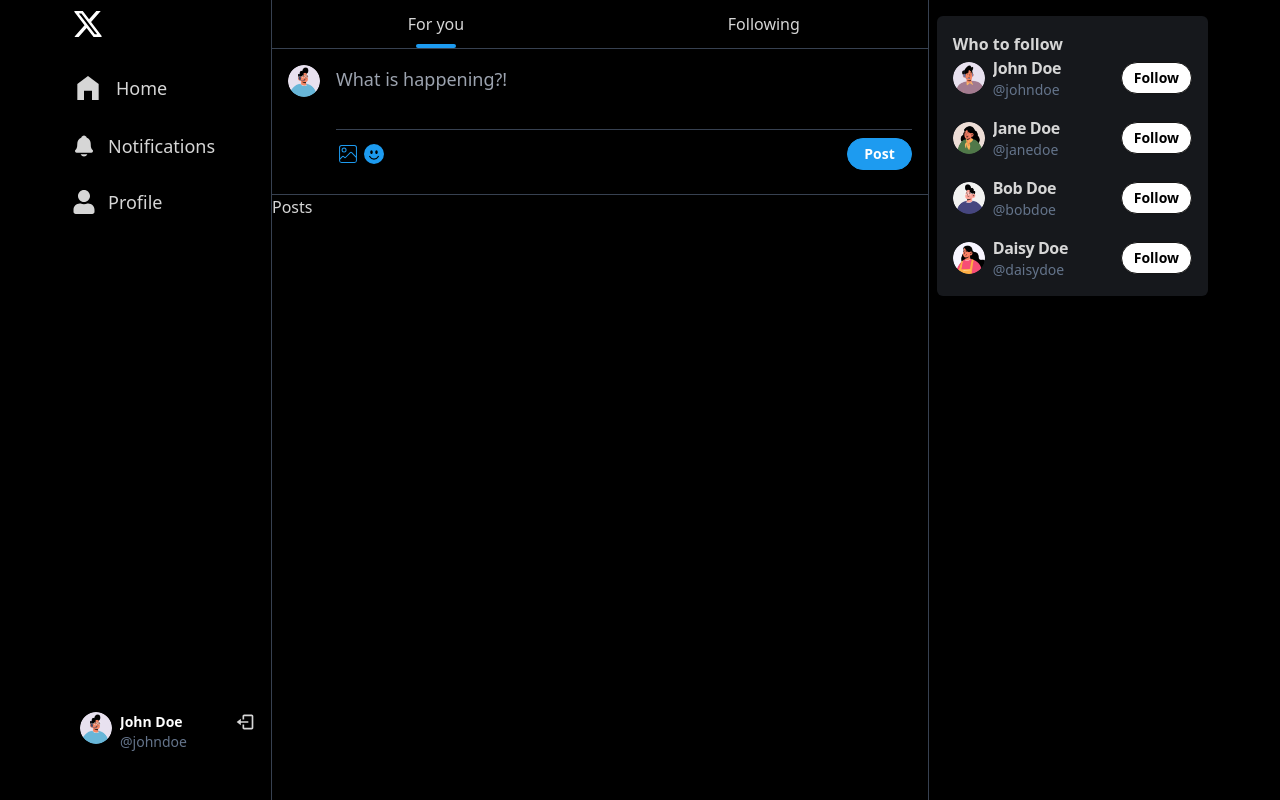
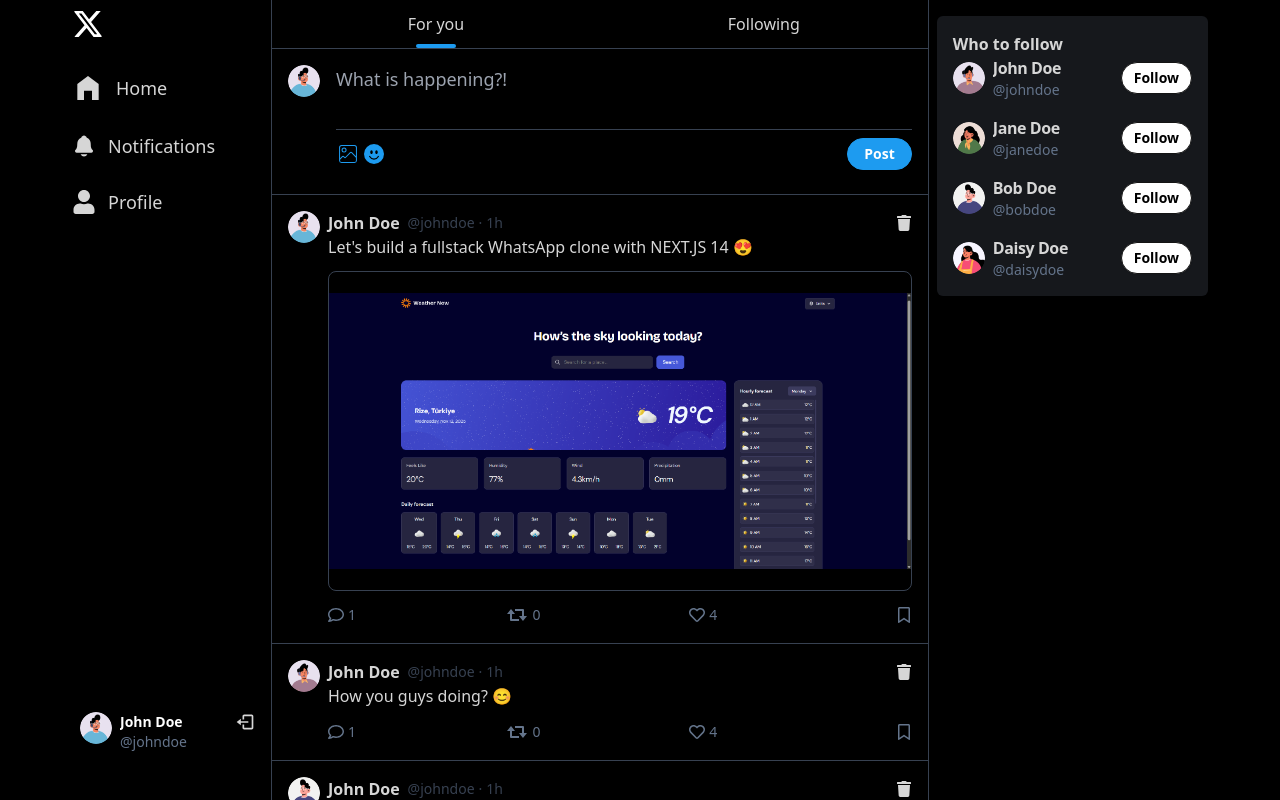
Before and after one commit to MuhammedZeki/Twitter-clone, a React (Vite) app in the folder frontend/: page / in a window 1280 px wide. Shown: the top 800 px of the page. Built offline with nearby package versions, Linux system fonts and the light colour scheme.

Commit message:
Posts,Post and PostSkeleton added

```diff
--- /dev/null
+++ b/frontend/src/components/common/Post.jsx
@@ -0,0 +1,182 @@
+import { FaRegComment } from "react-icons/fa";
+import { BiRepost } from "react-icons/bi";
+import { FaRegHeart } from "react-icons/fa";
+import { FaRegBookmark } from "react-icons/fa6";
+import { FaTrash } from "react-icons/fa";
+import { useState } from "react";
+import { Link } from "react-router-dom";
+
+const Post = ({ post }) => {
+  const [comment, setComment] = useState("");
+  const postOwner = post.user;
+  const isLiked = false;
+
+  const isMyPost = true;
+
+  const formattedDate = "1h";
+
+  const isCommenting = false;
+
+  const handleDeletePost = () => {};
+
+  const handlePostComment = (e) => {
+    e.preventDefault();
+  };
+
+  const handleLikePost = () => {};
+
+  return (
+    <>
+      <div className="flex gap-2 items-start p-4 border-b border-gray-700">
+        <div className="avatar">
+          <Link
+            to={`/profile/${postOwner.username}`}
+            className="w-8 rounded-full overflow-hidden"
+          >
+            <img src={postOwner.profileImg || "/avatar-placeholder.png"} />
+          </Link>
+        </div>
+        <div className="flex flex-col flex-1">
+          <div className="flex gap-2 items-center">
+            <Link to={`/profile/${postOwner.username}`} className="font-bold">
+              {postOwner.fullName}
+            </Link>
+            <span className="text-gray-700 flex gap-1 text-sm">
+              <Link to={`/profile/${postOwner.username}`}>
+                @{postOwner.username}
+              </Link>
+              <span>·</span>
+              <span>{formattedDate}</span>
+            </span>
+            {isMyPost && (
+              <span className="flex justify-end flex-1">
+                <FaTrash
+                  className="cursor-pointer hover:text-red-500"
+                  onClick={handleDeletePost}
+                />
+              </span>
+            )}
+          </div>
+          <div className="flex flex-col gap-3 overflow-hidden">
+            <span>{post.text}</span>
+            {post.img && (
+              <img
+                src={post.img}
+                className="h-80 object-contain rounded-lg border border-gray-700"
+                alt=""
+              />
+            )}
+          </div>
+          <div className="flex justify-between mt-3">
+            <div className="flex gap-4 items-center w-2/3 justify-between">
+              <div
+                className="flex gap-1 items-center cursor-pointer group"
+                onClick={() =>
+                  document
+                    .getElementById("comments_modal" + post._id)
+                    .showModal()
+                }
+              >
+                <FaRegComment className="w-4 h-4  text-slate-500 group-hover:text-sky-400" />
+                <span className="text-sm text-slate-500 group-hover:text-sky-400">
+                  {post.comments.length}
+                </span>
+              </div>
+              {/* We're using Modal Component from DaisyUI */}
+              <dialog
+                id={`comments_modal${post._id}`}
+                className="modal border-none outline-none"
+              >
+                <div className="modal-box rounded border border-gray-600">
+                  <h3 className="font-bold text-lg mb-4">COMMENTS</h3>
+                  <div className="flex flex-col gap-3 max-h-60 overflow-auto">
+                    {post.comments.length === 0 && (
+                      <p className="text-sm text-slate-500">
+                        No comments yet 🤔 Be the first one 😉
+                      </p>
+                    )}
+                    {post.comments.map((comment) => (
+                      <div key={comment._id} className="flex gap-2 items-start">
+                        <div className="avatar">
+                          <div className="w-8 rounded-full">
+                            <img
+                              src={
+                                comment.user.profileImg ||
+                                "/avatar-placeholder.png"
+                              }
+                            />
+                          </div>
+                        </div>
+                        <div className="flex flex-col">
+                          <div className="flex items-center gap-1">
+                            <span className="font-bold">
+                              {comment.user.fullName}
+                            </span>
+                            <span className="text-gray-700 text-sm">
+                              @{comment.user.username}
+                            </span>
+                          </div>
+                          <div className="text-sm">{comment.text}</div>
+                        </div>
+                      </div>
+                    ))}
+                  </div>
+                  <form
+                    className="flex gap-2 items-center mt-4 border-t border-gray-600 pt-2"
+                    onSubmit={handlePostComment}
+                  >
+                    <textarea
+                      className="textarea w-full p-1 rounded text-md resize-none border focus:outline-none  border-gray-800"
+                      placeholder="Add a comment..."
+                      value={comment}
+                      onChange={(e) => setComment(e.target.value)}
+                    />
+                    <button className="btn btn-primary rounded-full btn-sm text-white px-4">
+                      {isCommenting ? (
+                        <span className="loading loading-spinner loading-md"></span>
+                      ) : (
+                        "Post"
+                      )}
+                    </button>
+                  </form>
+                </div>
+                <form method="dialog" className="modal-backdrop">
+                  <button className="outline-none">close</button>
+                </form>
+              </dialog>
+              <div className="flex gap-1 items-center group cursor-pointer">
+                <BiRepost className="w-6 h-6  text-slate-500 group-hover:text-green-500" />
+                <span className="text-sm text-slate-500 group-hover:text-green-500">
+                  0
+                </span>
+              </div>
+              <div
+                className="flex gap-1 items-center group cursor-pointer"
+                onClick={handleLikePost}
+              >
+                {!isLiked && (
+                  <FaRegHeart className="w-4 h-4 cursor-pointer text-slate-500 group-hover:text-pink-500" />
+                )}
+                {isLiked && (
+                  <FaRegHeart className="w-4 h-4 cursor-pointer text-pink-500 " />
+                )}
+
+                <span
+                  className={`text-sm text-slate-500 group-hover:text-pink-500 ${
+                    isLiked ? "text-pink-500" : ""
+                  }`}
+                >
+                  {post.likes.length}
+                </span>
+              </div>
+            </div>
+            <div className="flex w-1/3 justify-end gap-2 items-center">
+              <FaRegBookmark className="w-4 h-4 text-slate-500 cursor-pointer" />
+            </div>
+          </div>
+        </div>
+      </div>
+    </>
+  );
+};
+export default Post;
--- a/frontend/src/components/common/Posts.jsx
+++ b/frontend/src/components/common/Posts.jsx
@@ -1,7 +1,30 @@
-import React from "react";
+import Post from "./Post";
+import { POSTS } from "../../utils/db/dummy";
+import PostSkeleton from "../skeletons/PostSkeleton";
 
 const Posts = () => {
-  return <div>Posts</div>;
+  const isLoading = false;
+
+  return (
+    <>
+      {isLoading && (
+        <div className="flex flex-col justify-center">
+          <PostSkeleton />
+          <PostSkeleton />
+          <PostSkeleton />
+        </div>
+      )}
+      {!isLoading && POSTS?.length === 0 && (
+        <p className="text-center my-4">No posts in this tab. Switch 👻</p>
+      )}
+      {!isLoading && POSTS && (
+        <div>
+          {POSTS.map((post) => (
+            <Post key={post._id} post={post} />
+          ))}
+        </div>
+      )}
+    </>
+  );
 };
-
 export default Posts;
--- /dev/null
+++ b/frontend/src/components/skeletons/PostSkeleton.jsx
@@ -0,0 +1,15 @@
+const PostSkeleton = () => {
+  return (
+    <div className="flex flex-col gap-4 w-full p-4">
+      <div className="flex gap-4 items-center">
+        <div className="skeleton w-10 h-10 rounded-full shrink-0"></div>
+        <div className="flex flex-col gap-2">
+          <div className="skeleton h-2 w-12 rounded-full"></div>
+          <div className="skeleton h-2 w-24 rounded-full"></div>
+        </div>
+      </div>
+      <div className="skeleton h-40 w-full"></div>
+    </div>
+  );
+};
+export default PostSkeleton;
```
